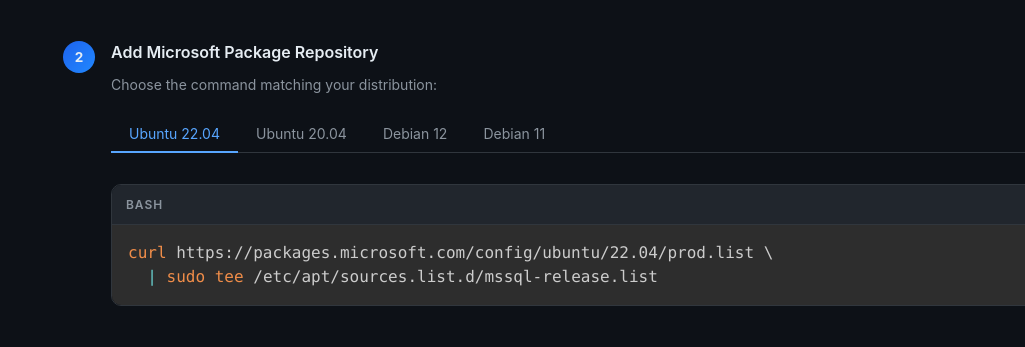
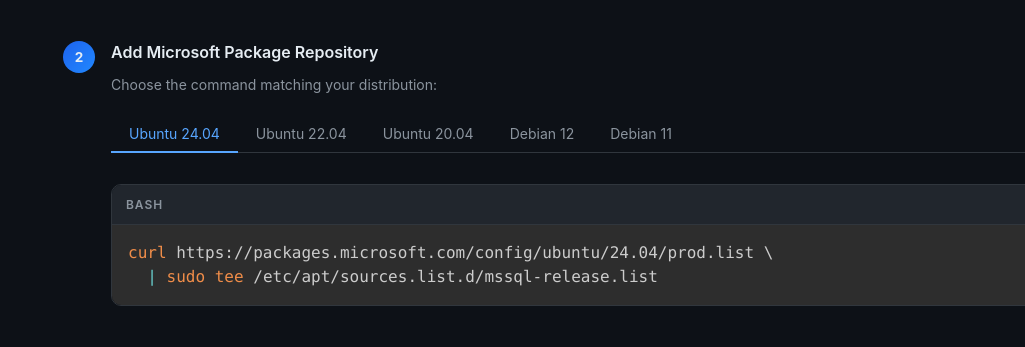
Before and after one commit to muhamaddarulhadi/Docker, a plain HTML site: page index.html in a window 1280 px wide. Shown: the part 5728-6075 px from the top of the page, without its empty margins (255-1280 px from the left). Drawn offline with nearby package versions, Linux system fonts and the light colour scheme.

Commit message:
Update Ubuntu version tabs and commands in index.html

```diff
--- a/index.html
+++ b/index.html
@@ -659,12 +659,20 @@
 
             <div class="tabs">
               <div class="tab-btns">
-                <button class="tab-btn active" data-tab="u2204">Ubuntu 22.04</button>
+                <button class="tab-btn active" data-tab="u2404">Ubuntu 24.04</button>
+                <button class="tab-btn" data-tab="u2204">Ubuntu 22.04</button>
                 <button class="tab-btn" data-tab="u2004">Ubuntu 20.04</button>
                 <button class="tab-btn" data-tab="deb12">Debian 12</button>
                 <button class="tab-btn" data-tab="deb11">Debian 11</button>
               </div>
-              <div class="tab-pane active" id="u2204">
+              <div class="tab-pane active" id="u2404">
+                <div class="code-wrap">
+                  <div class="code-header"><span class="code-lang">bash</span><button class="copy-btn">Copy</button></div>
+                  <pre><code class="language-bash">curl https://packages.microsoft.com/config/ubuntu/24.04/prod.list \
+  | sudo tee /etc/apt/sources.list.d/mssql-release.list</code></pre>
+                </div>
+              </div>
+              <div class="tab-pane" id="u2204">
                 <div class="code-wrap">
                   <div class="code-header"><span class="code-lang">bash</span><button class="copy-btn">Copy</button></div>
                   <pre><code class="language-bash">curl https://packages.microsoft.com/config/ubuntu/22.04/prod.list \
```
